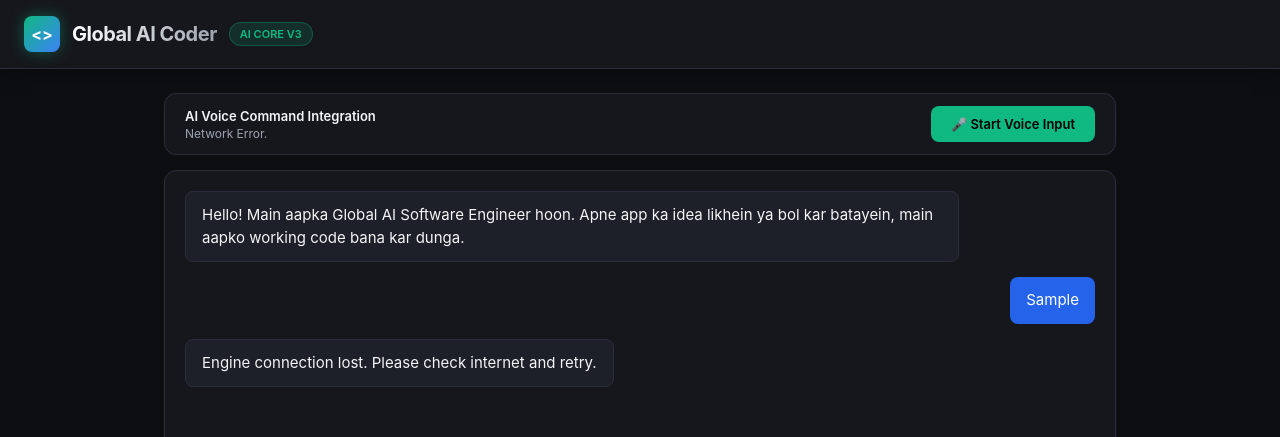
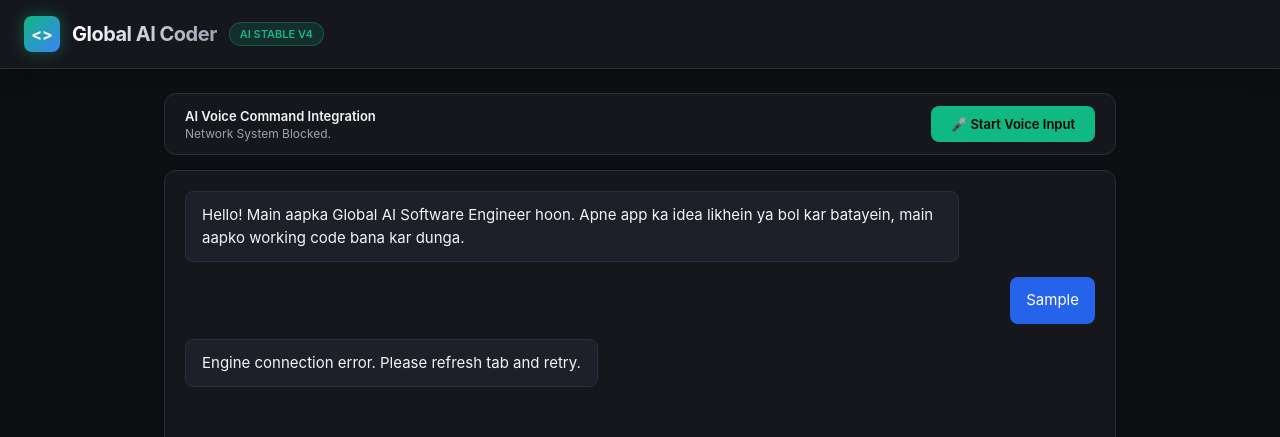
Before and after one commit to vdhakad318-eng/global-ai-coder, a plain HTML site: page index.html in a window 1280 px wide. Both pictures are taken after typing "Sample" into the empty fields and a click on the button "Send". Shown: the top 437 px of the page. Drawn offline with Linux system fonts and the light colour scheme; no server answers.

Commit message:
Update index.html

```diff
--- a/index.html
+++ b/index.html
@@ -57,7 +57,7 @@
         <div class="logo-section">
             <div class="logo-icon">&lt;&gt;</div>
             <div class="logo-text">Global AI Coder</div>
-            <span class="badge">AI CORE V3</span>
+            <span class="badge">AI STABLE V4</span>
         </div>
     </header>
 
@@ -90,17 +90,17 @@
         const voiceBtn = document.getElementById('voiceBtn');
         const statusMessage = document.getElementById('statusMessage');
 
-        // Direct Text URL Fetch Logic (100% Free and Guaranteed No-Timeout Solution)
+        // Clean GET Method Request (Guaranteed to bypass CORS browser security policies)
         async function getAICode(promptText) {
             statusMessage.innerText = "AI Coding is in progress... Please wait.";
             try {
-                // System instructions embedded cleanly inside custom URL encoding text parameters
                 const systemInstructions = "You are an expert AI software engineer. Provide complete, working, and ready-to-copy clean code blocks based on user demands. Respond in Hindi mix language.";
                 const fullPrompt = systemInstructions + " User Question: " + promptText;
 
-                // Directly querying text rendering engine via browser URL fetch stream
-                const response = await fetch("https://pollinations.ai" + encodeURIComponent(fullPrompt) + "?model=openai");
+                // Using simple HTTP GET query string instead of complex POST structure
+                const url = `https://pollinations.ai{encodeURIComponent(fullPrompt)}?model=openai&cache=false`;
 
+                const response = await fetch(url);
                 const textData = await response.text();
                 statusMessage.innerText = "AI Engine ready.";
 
@@ -110,8 +110,8 @@
                     return "Server busy. Please try resending your message.";
                 }
             } catch (err) {
-                statusMessage.innerText = "Network Error.";
-                return "Engine connection lost. Please check internet and retry.";
+                statusMessage.innerText = "Network System Blocked.";
+                return "Engine connection error. Please refresh tab and retry.";
             }
         }
 
```
